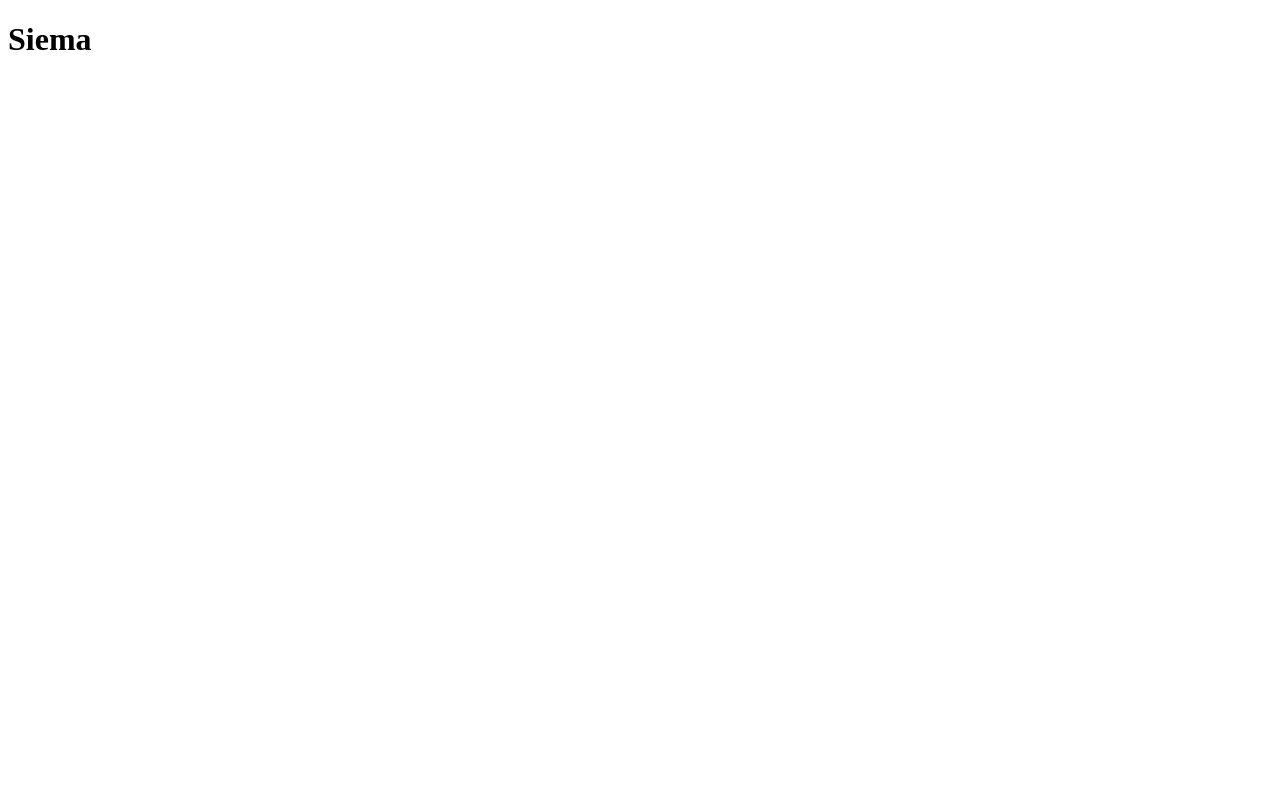
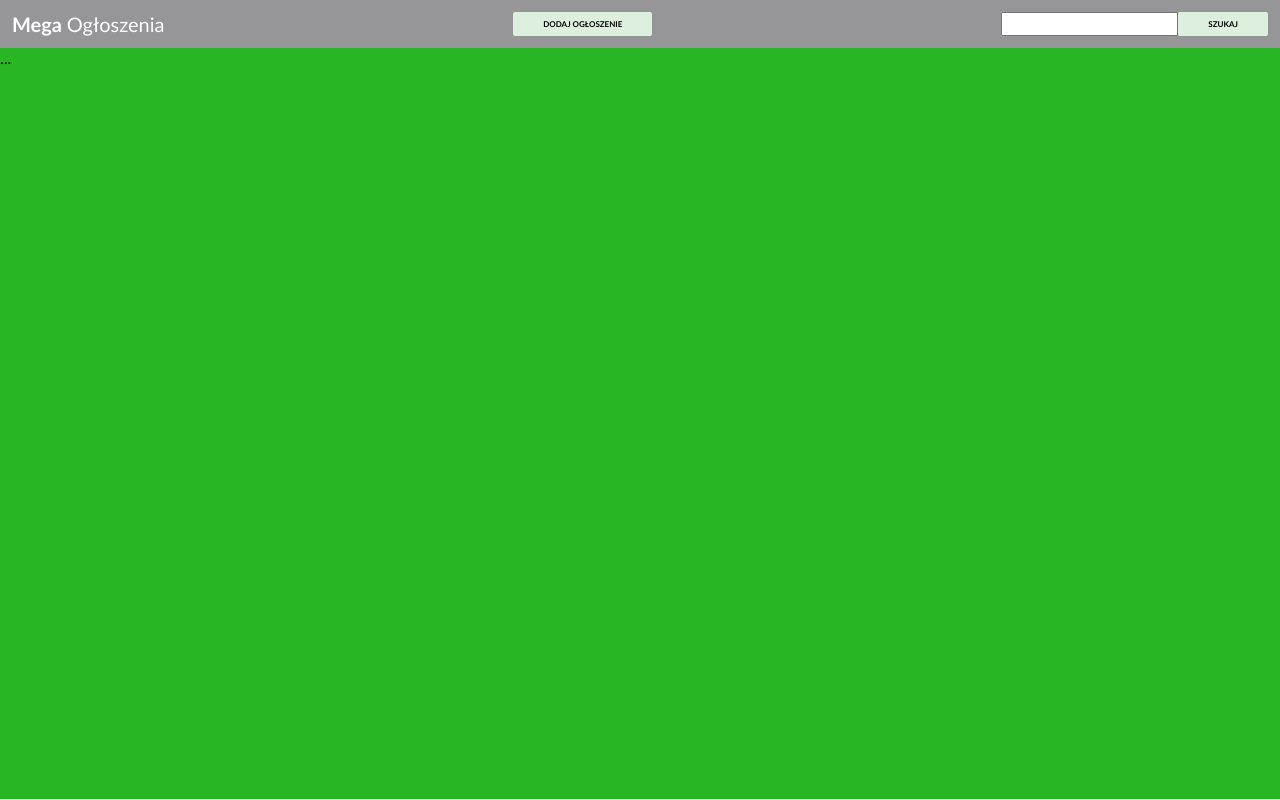
Before and after one commit to FrostKiller666/AdvancedProject-frontend, a React (Create React App) app: page / in a window 1280 px wide. Built offline with nearby package versions, Linux system fonts and the light colour scheme.

Commit message:
Basic structure of main view.

```diff
--- a/src/App.module.css
+++ b/src/App.module.css
@@ -0,0 +1,41 @@
+header {
+    background-color: #969698;
+
+    display: flex;
+    justify-content: space-between;
+    padding: 12px;
+    color: white;
+}
+
+header h1 {
+    font-size: 20px;
+    font-weight: 200;
+}
+
+.map {
+    background-color: #28b625;
+    height: calc(100vh - 49px);
+}
+
+.search {
+    display: flex;
+}
+
+.search input {
+    width: 13em;
+}
+
+.addAnnouncement {
+
+}
+
+button {
+    font-size: 0.5rem;
+    padding: 1px 30px;
+    background-color: #ddefdd;
+    color: black;
+    border: 0;
+    text-transform: uppercase;
+    font-weight: bold;
+    border-radius: 2px;
+}
--- a/src/App.tsx
+++ b/src/App.tsx
@@ -1,9 +1,23 @@
 import React from 'react';
+
+import styles from './App.module.css'
 
 const App = () => {
     return (
         <>
-            <h1>Siema</h1>
+            <header>
+                <h1>
+                    <strong>Mega </strong> Ogłoszenia
+                </h1>
+                <button className={styles.addAnnouncement}>Dodaj ogłoszenie</button>
+                <div className={styles.search}>
+                    <input type="text"/>
+                    <button>Szukaj</button>
+                </div>
+            </header>
+            <div className={styles.map}>
+                ...
+            </div>
         </>
     );
 }
--- /dev/null
+++ b/src/index.css
@@ -0,0 +1,5 @@
+* {
+    margin: 0;
+    padding: 0;
+    font-family: Calibri;
+}
--- a/src/index.module.css
+++ /dev/null
@@ -1,3 +0,0 @@
-body {
-    margin: 0;
-}
--- a/src/index.tsx
+++ b/src/index.tsx
@@ -1,6 +1,8 @@
 import React from 'react';
 import ReactDOM from 'react-dom/client';
 import {App} from './App';
+
+import './index.css'
 
 const root = ReactDOM.createRoot(
     document.getElementById('root') as HTMLElement
```
